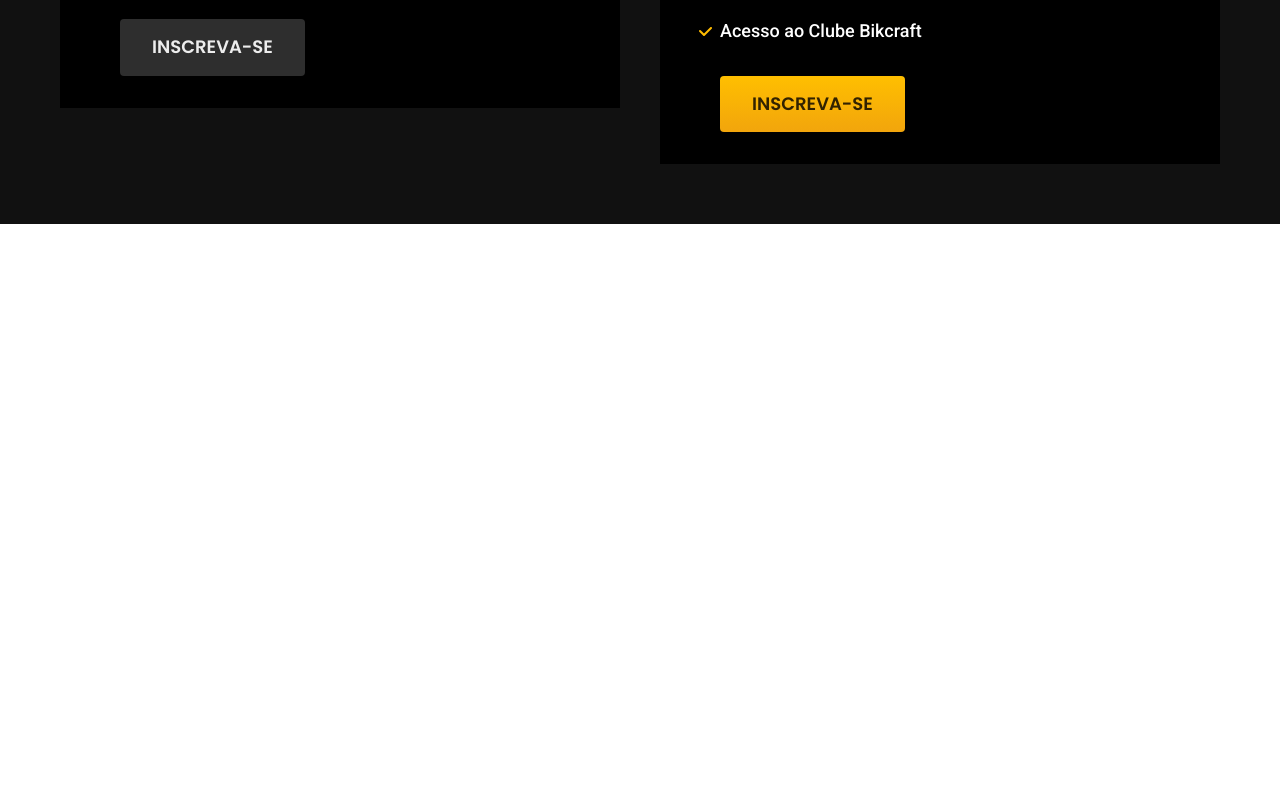
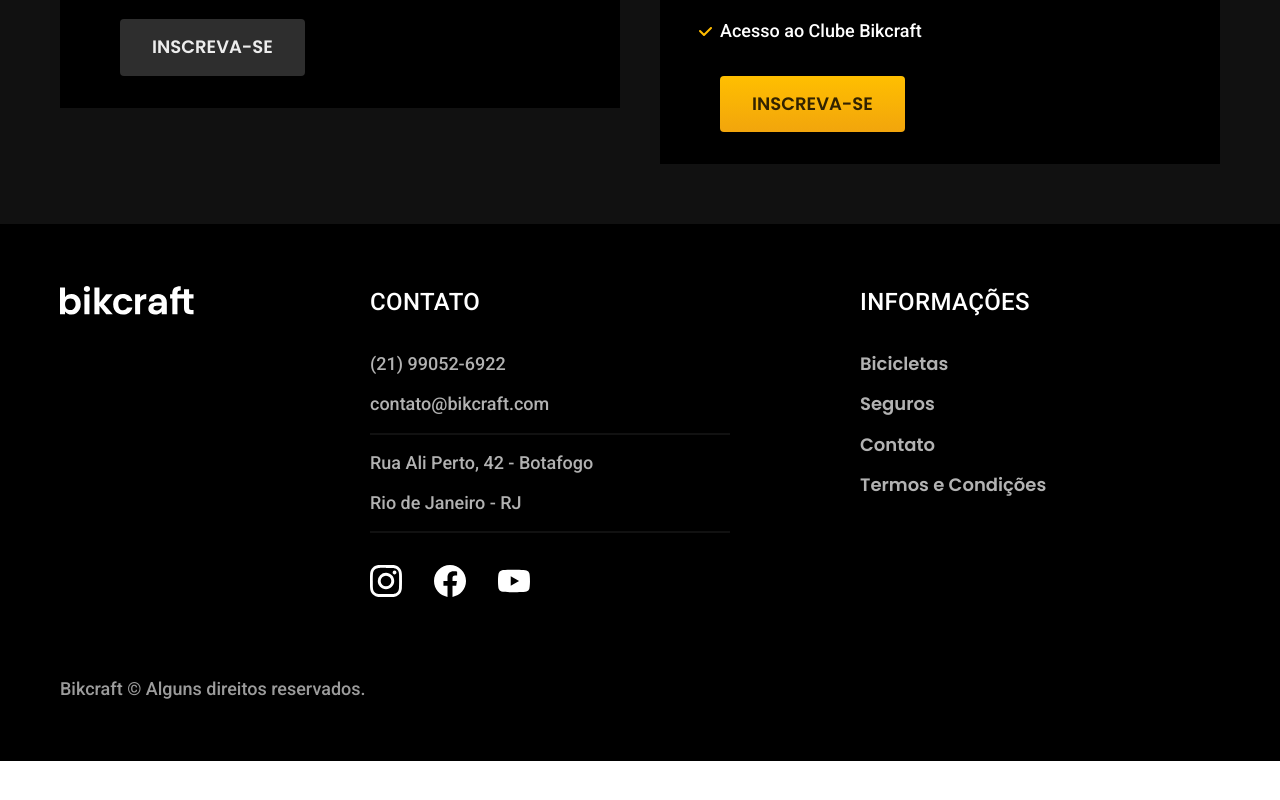
Before and after one commit to guilhermevitz/projetos-cursos-origamid, a plain HTML site: page Projeto Bikcraft completo/index.html in a window 1280 px wide. Shown: the part 4383-5183 px from the top of the page. After the commit the page ends 5144 px from the top, so only its background shows below. Drawn offline with Linux system fonts and the light colour scheme.

Commit message:
adição footer

```diff
--- /dev/null
+++ b/Projeto Bikcraft completo/css/global/footer.css
@@ -0,0 +1,65 @@
+.footer-bg {
+  background-color: var(--cor-12);
+}
+
+.footer {
+  display: grid;
+  grid-template-columns: 3fr 5fr 4fr;
+  gap: 40px;
+  padding-top: 60px;
+  padding-bottom: 60px;
+}
+
+.footer h3 {
+  margin-bottom: 32px;
+}
+
+.footer-contato ul {
+  margin-bottom: 32px;
+}
+
+.footer-contato li:nth-child(even)::after {
+  content: "";
+  display: block;
+  max-width: 360px;
+  height: 2px;
+  background: var(--cor-11);
+  margin-top: 16px;
+}
+
+.footer li {
+  margin-bottom: 16px;
+}
+
+.footer-redes {
+  display: flex;
+  gap: 32px;
+}
+
+.footer a:hover {
+  color: var(--cor-0);
+}
+
+.footer-copy {
+  grid-column: 1/-1;
+  margin-top: 40px;
+}
+
+@media (max-width: 800px) {
+  .footer > img {
+    display: none;
+  }
+  .footer {
+    grid-template-columns: 1fr 1fr;
+  }
+}
+
+@media (max-width: 600px) {
+  .footer {
+    grid-template-columns: 1fr ;
+    gap: 60px;
+  }
+  .footer-copy {
+    margin-top: 0px;
+  }
+}
--- a/Projeto Bikcraft completo/css/global/global.css
+++ b/Projeto Bikcraft completo/css/global/global.css
@@ -2,7 +2,6 @@
   margin: 0px;
   font-family: Arial, Helvetica, sans-serif;
   color: #111111;
-  padding-bottom: 600px;
 }
 
 h1,
--- a/Projeto Bikcraft completo/css/style.css
+++ b/Projeto Bikcraft completo/css/style.css
@@ -3,6 +3,7 @@
 @import "./utilidades/cores.css";
 
 @import "./global/headers.css";
+@import "./global/footer.css";
 
 /* utilidades */
 @import "./utilidades/componentes.css";
--- a/Projeto Bikcraft completo/index.html
+++ b/Projeto Bikcraft completo/index.html
@@ -152,8 +152,45 @@
         </ul>
         <a class="botao" href="./orcamento.html">Inscreva-se</a>
         </div>
-
     </div>
   </article>
+
+  <footer class="footer-bg">
+    <div class="footer container">
+      <img src="./img/bikcraft.svg" alt="Bikcraft">
+      <div class="footer-contato">
+        <h3 class="font-2-l-b cor-0">Contato</h3>
+        <ul class="font-2-m cor-5">
+          <li><a href="https://wa.me/5521990526922"> (21) 99052-6922</a></li>
+          <li><a href="mailto:contato@bikcraft.com">contato@bikcraft.com</a></li>
+          <li>Rua Ali Perto, 42 - Botafogo</li>
+          <li>Rio de Janeiro - RJ</li>
+        </ul>
+        <div class="footer-redes">
+          <a href="./">
+            <img src="./img/redes/instagram.svg" alt="Instagram">
+          </a>
+          <a href="./">
+            <img src="./img/redes/facebook.svg" alt="Facebook">
+          </a>
+          <a href="./">
+            <img src="./img/redes/youtube.svg" alt="Youtube">
+          </a>
+        </div>
+      </div>
+      <div class="footer-informacoes">
+        <h3 class="font-2-l-b cor-0">Informações</h3>
+        <nav>
+          <ul class="font-1-m cor-5">
+            <li><a href="./bicicletas.html">Bicicletas</a></li>
+            <li><a href="./seguros.html">Seguros</a></li>
+            <li><a href="./contato.html">Contato</a></li>
+            <li><a href="./termos.html">Termos e Condições</a></li>
+          </ul>
+        </nav>
+      </div>
+      <p class="footer-copy font-2-m cor-6">Bikcraft © Alguns direitos reservados.</p>
+    </div>
+  </footer>
 </body>
 </html>
```
